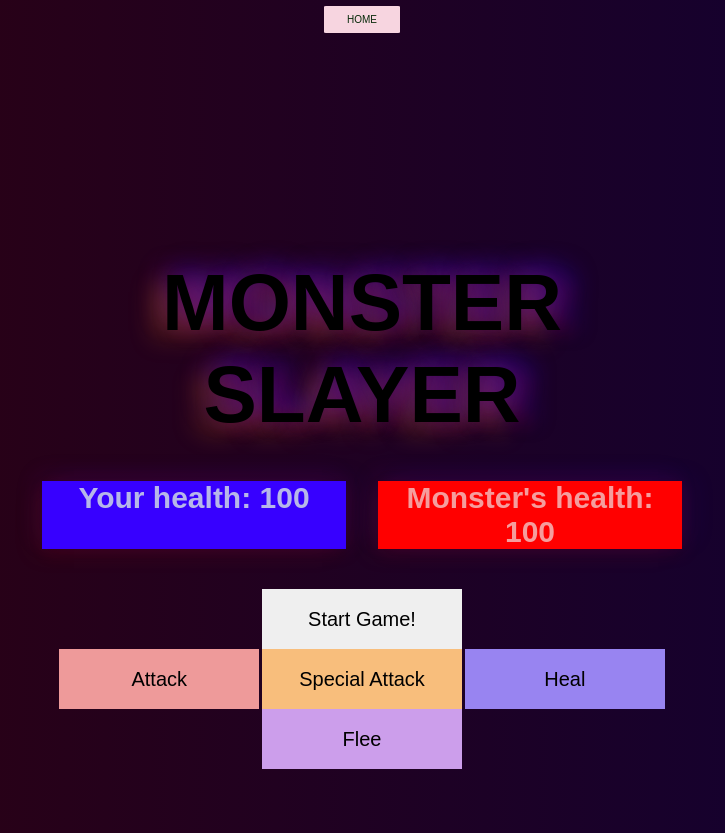
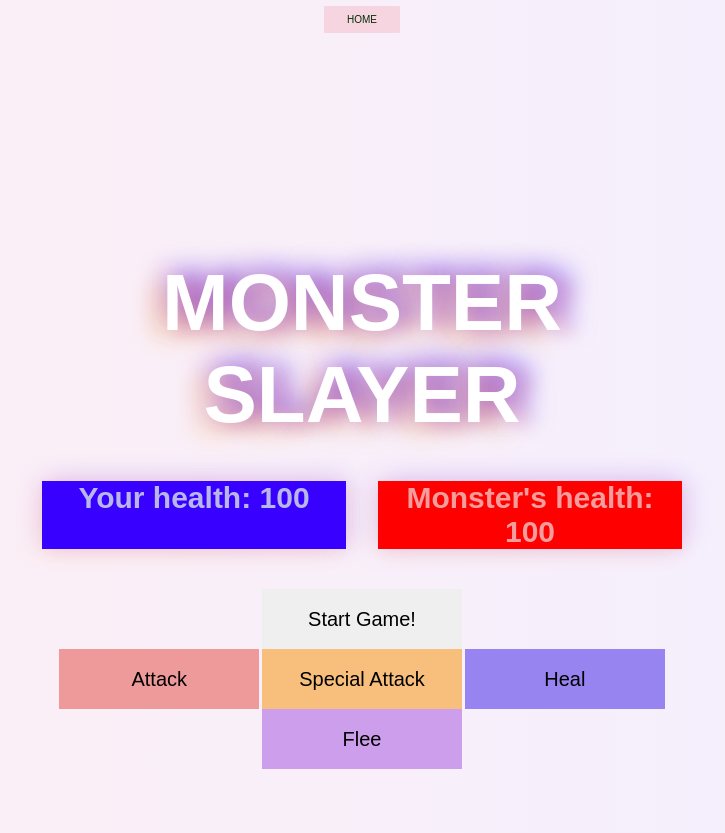
Before and after one commit to MikkoPet/Monster-Slayer---TS, a plain HTML site: page index.html in a window 1280 px wide. Shown: the whole page, without its empty margins (278-1003 px from the left). Drawn offline with Linux system fonts and the light colour scheme; files whose address does not match are found by name.

Commit message:
style: color edits

```diff
--- a/style/style.css
+++ b/style/style.css
@@ -29,7 +29,7 @@ button:hover {
 }
 
 body {
-    background: linear-gradient(to right, rgb(46, 1, 16), rgb(16, 1, 53));
+    background: linear-gradient(to right, rgb(253, 239, 244), rgb(243, 239, 255));
 }
 
 main {
@@ -55,7 +55,7 @@ h1 {
                 14px -6px 25px rgba(58, 15, 247, 0.5),
                 -6px -7px 25px rgba(138, 31, 209, 0.32),
                 -12px 9px 25px rgba(255, 140, 8, 0.37);
-    color: rgb(0, 0, 0);
+    color: rgb(255, 255, 255);
 }
 
 .healthZone {
```
